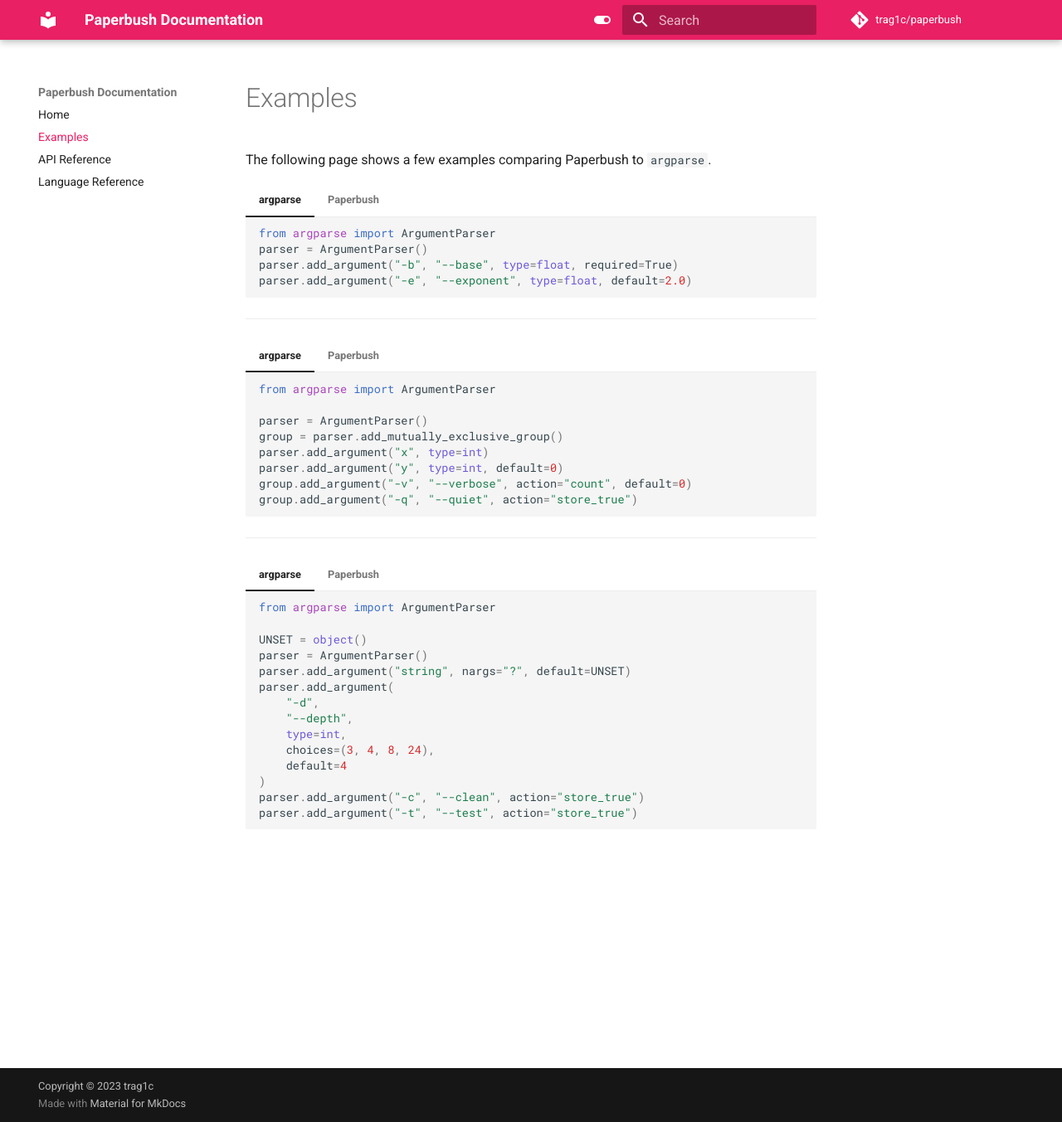
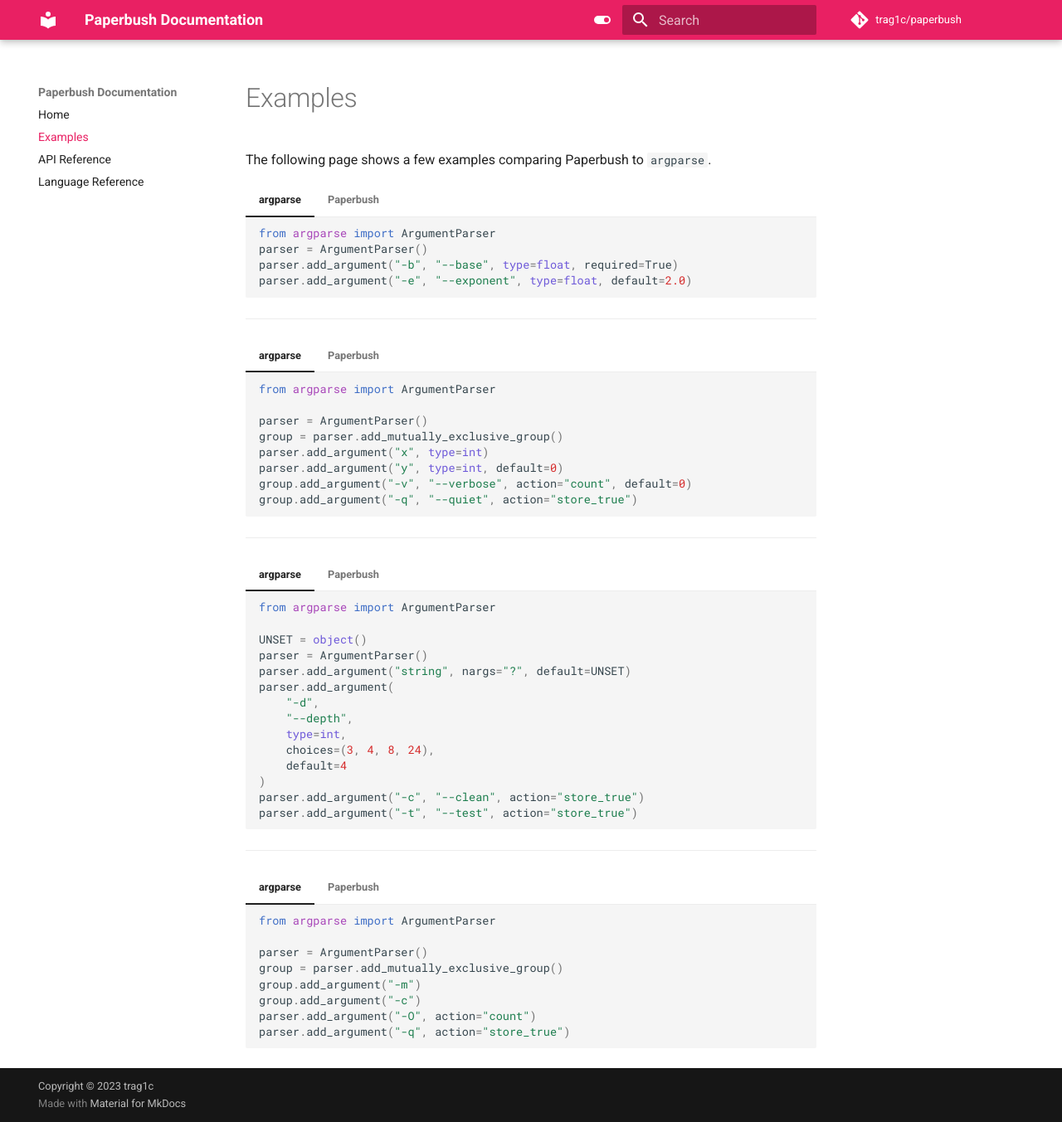
Before and after one commit to trag1c/paperbush, an MkDocs documentation site: the page built from docs/examples.md, in a window 1280 px wide and 1353 px high. Shown: the whole window at 83% size. Built offline with MkDocs 1.6.1 and Material for MkDocs 9.7.7, drawn with Linux system fonts in a browser that asks for light colours; comment, search, counter and statistics services are not loaded.

Commit message:
Added simplified Python example

````diff
--- a/docs/examples.md
+++ b/docs/examples.md
@@ -73,3 +73,26 @@
         UNSET
     )
     ```
+
+---
+
+=== "argparse"
+
+    ```py
+    from argparse import ArgumentParser
+
+    parser = ArgumentParser()
+    group = parser.add_mutually_exclusive_group()
+    group.add_argument("-m")
+    group.add_argument("-c")
+    parser.add_argument("-O", action="count")
+    parser.add_argument("-q", action="store_true")
+    ```
+
+=== "Paperbush"
+
+    ```py
+    from paperbush import Paperbush
+
+    parser = Paperbush("-m:str ^ -c:str -O++ -q")
+    ```
````
